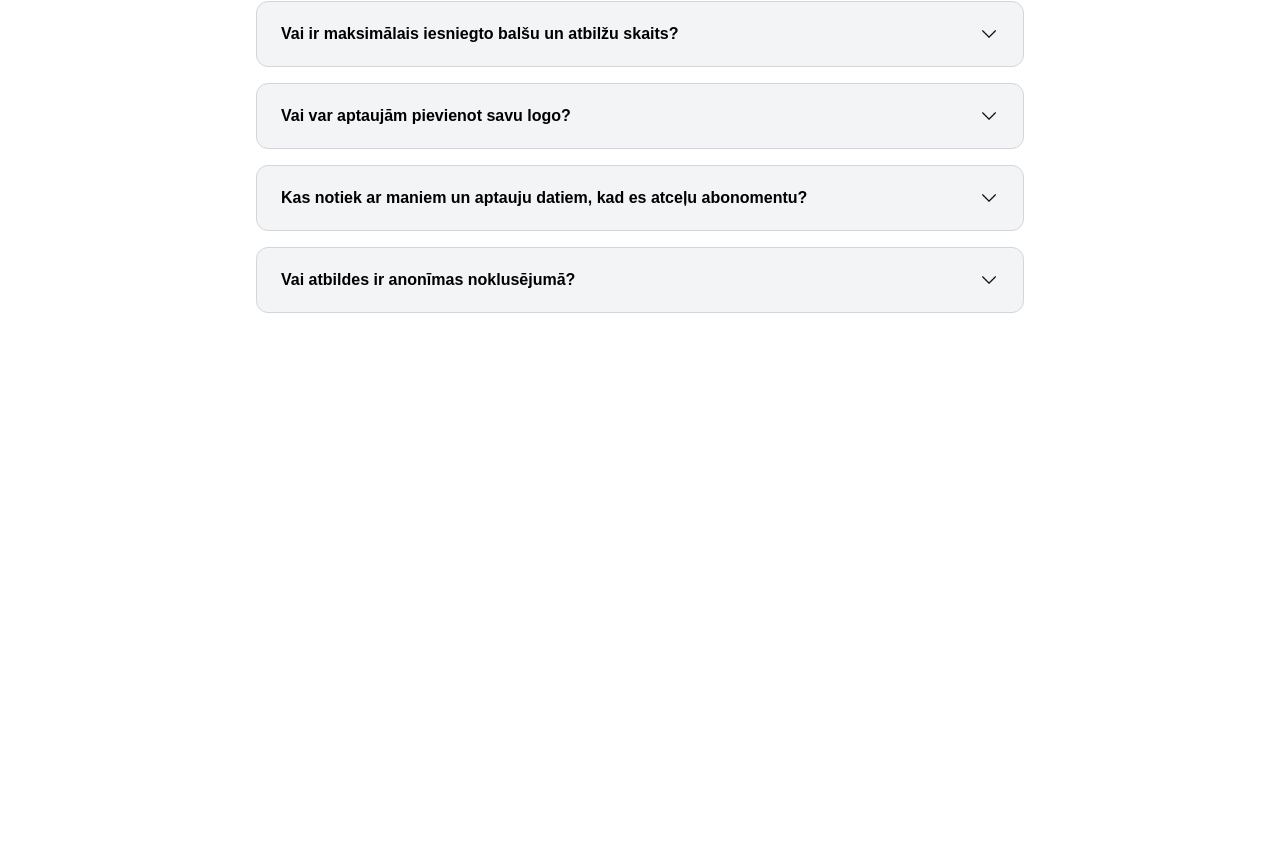
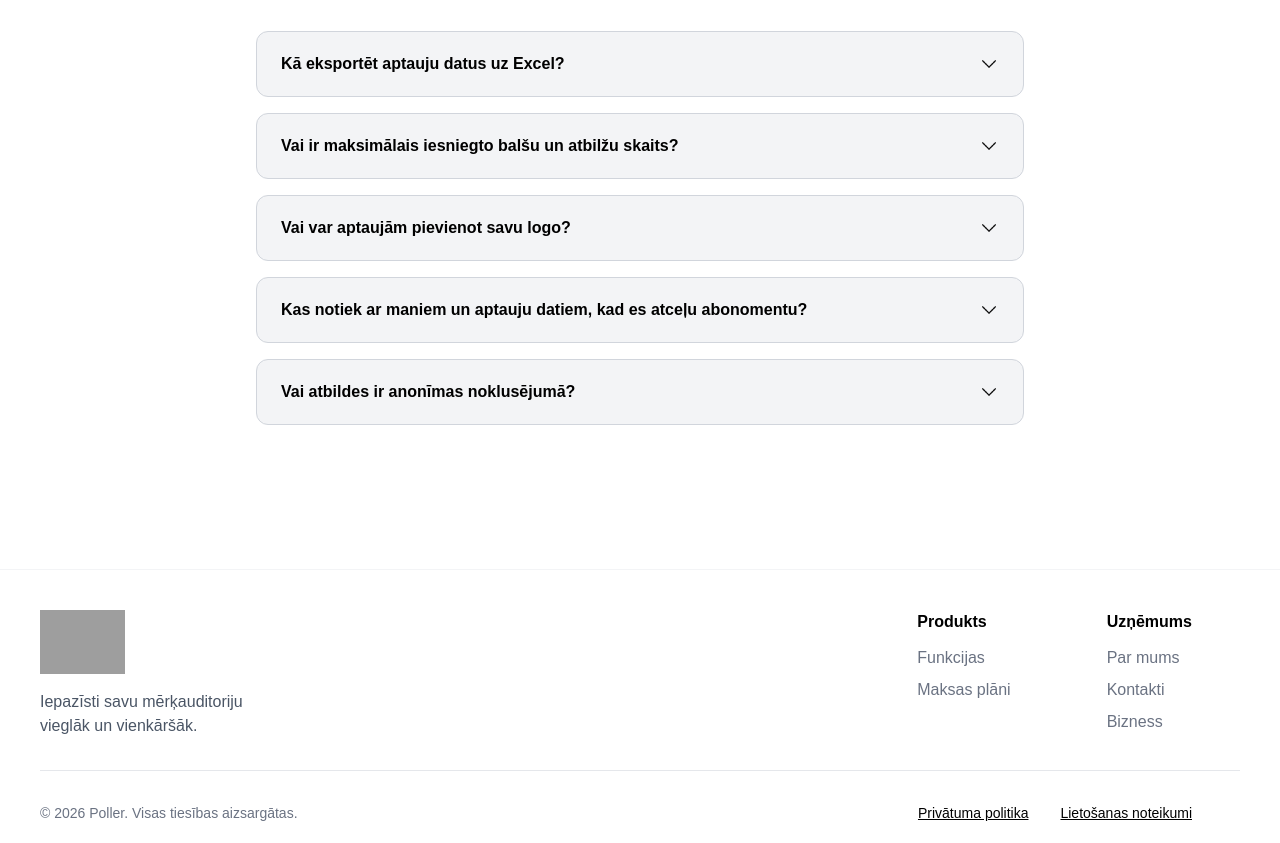
Before and after one commit to 23DP1NKris/Poller, a React (Vite) app in the folder frontend/: page /support in a window 1280 px wide. Shown: the part 1393-2236 px from the top of the page. Before the commit the page ends 1850 px from the top, so only its background shows below. Built offline with nearby package versions, Linux system fonts and the light colour scheme; grey boxes are pictures that could not be loaded.

Commit message:
Added a Footer

```diff
--- a/frontend/src/components/FAQItem.jsx
+++ b/frontend/src/components/FAQItem.jsx
@@ -5,7 +5,7 @@ function FAQItem(props) {
     const [isOpen, setIsOpen] = useState(false)
 
     return (
-        <div className="border border-gray-300 rounded-xl overflow-hidden bg-gray-100">
+        <div className="border border-gray-300 rounded-xl overflow-hidden bg-gray-100 cursor-pointer">
             <div>
                 <button onClick={() => setIsOpen(!isOpen)} className="w-full px-6 py-5 flex flex items-center justify-between text-left group">
                     <span className="font-bold group-hover:text-primary transition-colors">{props.question}</span>
--- /dev/null
+++ b/frontend/src/layouts/Footer.jsx
@@ -0,0 +1,52 @@
+import Logo from "../components/Logo.jsx"
+
+function Footer() {
+    return (
+        <footer className="w-full border-t border-gray-100 pt-10 pb-5 px-10">
+            <div className="w-full">
+                <div className="grid grid-cols-1 lg:grid-cols-3 gap-10">
+                    <div className="hidden lg:flex flex-col">
+                        <Logo />
+                        <p className="mt-4 text-gray-600 max-w-3xs">
+                            Iepazīsti savu mērķauditoriju vieglāk un vienkāršāk.
+                        </p>
+                    </div>
+
+                    <div className="lg:col-span-2 flex justify-center lg:justify-end lg:pr-12">
+                        <div className="flex gap-16 md:gap-24 text-left">
+                            <div className="flex flex-col">
+                                <span className="font-semibold mb-3">Produkts</span>
+                                <div className="flex flex-col space-y-2">
+                                    <a href="/functions" className="text-gray-500 hover:text-black transition">Funkcijas</a>
+                                    <a href="/pricing" className="text-gray-500 hover:text-black transition">Maksas plāni</a>
+                                </div>
+                            </div>
+                            <div className="flex flex-col">
+                                <span className="font-semibold mb-3">Uzņēmums</span>
+                                <div className="flex flex-col space-y-2">
+                                    <a href="/about" className="text-gray-500 hover:text-black transition">Par mums</a>
+                                    <a href="/support" className="text-gray-500 hover:text-black transition">Kontakti</a>
+                                    <a href="/business" className="text-gray-500 hover:text-black transition">Bizness</a>
+                                </div>
+                            </div>
+                        </div>
+                    </div>
+                </div>
+
+                <hr className="my-8 border-gray-200" />
+
+                <div className="flex flex-col items-center gap-4 lg:flex-row lg:justify-between lg:pr-12">
+                    <div className="flex gap-8 text-sm order-1 lg:order-2">
+                        <a href="#" className="underline hover:text-gray-600">Privātuma politika</a>
+                        <a href="#" className="underline hover:text-gray-600">Lietošanas noteikumi</a>
+                    </div>
+                    <p className="text-gray-500 text-sm order-2 lg:order-1">
+                        &copy; 2026 Poller. Visas tiesības aizsargātas.
+                    </p>
+                </div>
+            </div>
+        </footer>
+    )
+}
+
+export default Footer
--- a/frontend/src/pages/Support.jsx
+++ b/frontend/src/pages/Support.jsx
@@ -7,11 +7,13 @@ import mail_icon from "../assets/images/mail_icon.png"
 import {Link} from "react-router-dom"
 import WithBackgroundBtn from "../components/WithBackgroundBtn.jsx"
 import FAQItem from "../components/FAQItem.jsx"
+import Footer from "../layouts/Footer.jsx";
 
 function Support() {
     return (
         <>
-        {/*<Header />*/}
+        <Header />
+
         <div className="flex-1 mx-auto w-full px-6 py-12">
             <section className="text-center mb-16">
                 <h1 className="font-bold text-4xl leading-tight mb-6">Kā mēs Jums varam palīdzēt?</h1>
@@ -126,8 +128,10 @@ function Support() {
                 </div>
             </section>
         </div>
+
+        <Footer />
         </>
-)
+    )
 }
 
 export default Support
```
